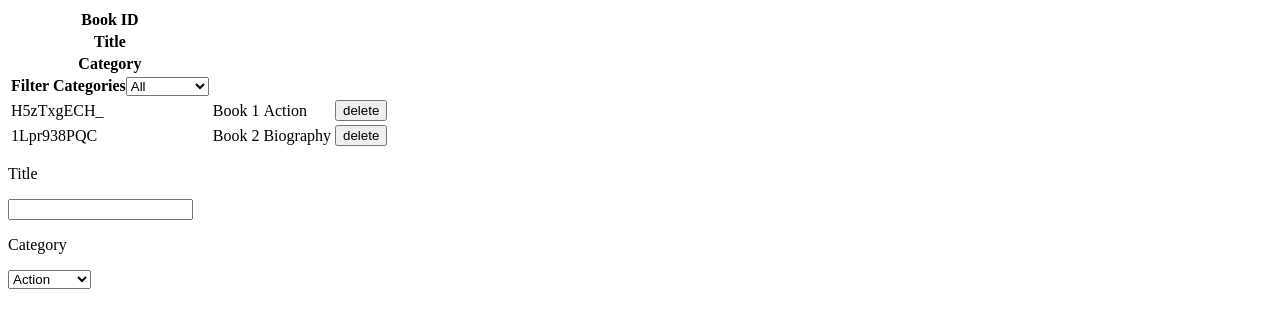
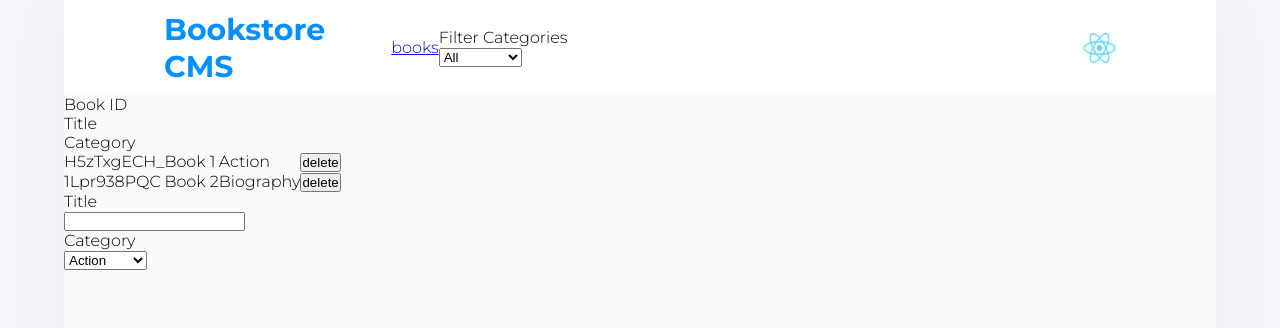
Before and after one commit to kenderb/redux_project_bookstore, a React (Create React App) app: page / in a window 1280 px wide. Shown: the top 328 px of the page. Built offline with nearby package versions, Linux system fonts and the light colour scheme.

Commit message:
Add some styling for the navbar

```diff
--- a/package.json
+++ b/package.json
@@ -14,6 +14,7 @@
     "react-redux": "^7.2.2",
     "react-scripts": "4.0.2",
     "redux": "^4.0.5",
+    "styled-components": "^5.2.1",
     "web-vitals": "^1.0.1"
   },
   "scripts": {
--- a/src/components/App.js
+++ b/src/components/App.js
@@ -1,12 +1,26 @@
 import React from 'react';
+import styled from 'styled-components';
 import BooksForm from '../containers/BooksForm';
 import BooksList from '../containers/BooksList';
 
+const Wrapper = styled.section`
+  max-width: 1400px;
+  display: block;
+  width: 90%;
+  background-color: #fff;
+  height: 1097px;
+  margin: 0 40px 65px 0;
+  margin: 0 auto;
+  border-radius: 4px;
+  box-shadow: 0 0 60px 0 rgba(0, 0, 0, 0.05);
+  background-color: var(--white);
+`;
+
 const App = () => (
-  <div>
+  <Wrapper>
     <BooksList />
     <BooksForm />
-  </div>
+  </Wrapper>
 );
 
 export default App;
--- a/src/containers/BooksList.js
+++ b/src/containers/BooksList.js
@@ -1,9 +1,44 @@
 import React from 'react';
 import { connect } from 'react-redux';
+import styled from 'styled-components';
 import PropTypes from 'prop-types';
 import Books from '../components/Books';
 import { removeBook, changeFilter } from '../actions';
 import CategoryFilter from '../components/CategoryFilter';
+import reactIcon from '../assets/icon.png';
+
+const Navbar = styled.div`
+  height: 95px;
+  width: 100%;
+  display: flex;
+  justify-content: space-between;
+  background-color: var(--white-2);
+  padding: 10px 100px;
+`;
+
+const Title = styled.h1`
+  font-size: 30px;
+  color: var(--azure);
+`;
+
+const WrapperLeft = styled.div`
+  display: flex;
+  justify-content: space-between;
+  width: 50%;
+  align-items: center;
+`;
+
+const WrapperRight = styled.div`
+  width: 50%;
+  display: flex;
+  justify-content: flex-end;
+  align-items: center;
+`;
+
+const Image = styled.img`
+  width: 33px;
+  height: 30px;
+`;
 
 const BooksList = ({
   books, filter, changeFilter, removeBook,
@@ -22,24 +57,29 @@ const BooksList = ({
   };
 
   return (
-    <table>
-      <thead>
-        <tr>
-          <th>Book ID</th>
-        </tr>
-        <tr>
-          <th>Title</th>
-        </tr>
-        <tr>
-          <th>Category</th>
-        </tr>
-      </thead>
-      <tbody>
-        <tr>
-          <th>
+    <div>
+      <div>
+        <Navbar>
+          <WrapperLeft>
+            <Title>Bookstore CMS</Title>
+            <a href="/">books</a>
             <CategoryFilter onChange={handleFilterChange} />
-          </th>
-        </tr>
+          </WrapperLeft>
+          <WrapperRight>
+            <Image src={reactIcon} alt="" />
+          </WrapperRight>
+        </Navbar>
+        <div>
+          <div>Book ID</div>
+        </div>
+        <div>
+          <div>Title</div>
+        </div>
+        <div>
+          <div>Category</div>
+        </div>
+      </div>
+      <div>
         {
         filterBooksHelper().map(book => (
           <Books
@@ -51,8 +91,8 @@ const BooksList = ({
           />
         ))
         }
-      </tbody>
-    </table>
+      </div>
+    </div>
   );
 };
 
--- a/src/index.css
+++ b/src/index.css
@@ -1,3 +1,5 @@
+@import url('https://fonts.googleapis.com/css2?family=Montserrat:wght@100;300;500;700&display=swap');
+
 * {
   margin: 0;
   padding: 0;
@@ -5,6 +7,17 @@
 
 :root {
   box-sizing: border-box;
+  --bubble-gum-pink: #ff5ab7;
+  --black: #1e1e1e;
+  --medium-blue: #307bbe;
+  --white: #fafafa;
+  --white-2: #ffffff;
+  --pinkish-grey: #c4c4c4;
+  --pale-grey: #f5f6fa;
+  --dodger-blue: #379cf6;
+  --azure: #0290ff;
+  --warm-grey: #888888;
+  --cool-blue: #4386bf;
 }
 
 *,
@@ -16,3 +29,9 @@
 img {
   width: 100%;
 }
+
+body {
+  font-family: 'Montserrat', sans-serif;
+  font-weight: 300;
+  background-color: var(--pale-grey);
+}
--- a/src/index.js
+++ b/src/index.js
@@ -4,6 +4,7 @@ import { createStore } from 'redux';
 import { Provider } from 'react-redux';
 import App from './components/App';
 import rootReducer from './reducers';
+import './index.css';
 
 const store = createStore(
   rootReducer,
```
Also changed, not shown: src/assets/icon.png (added), 1 other file (tests, documents, lock files or other folders).
